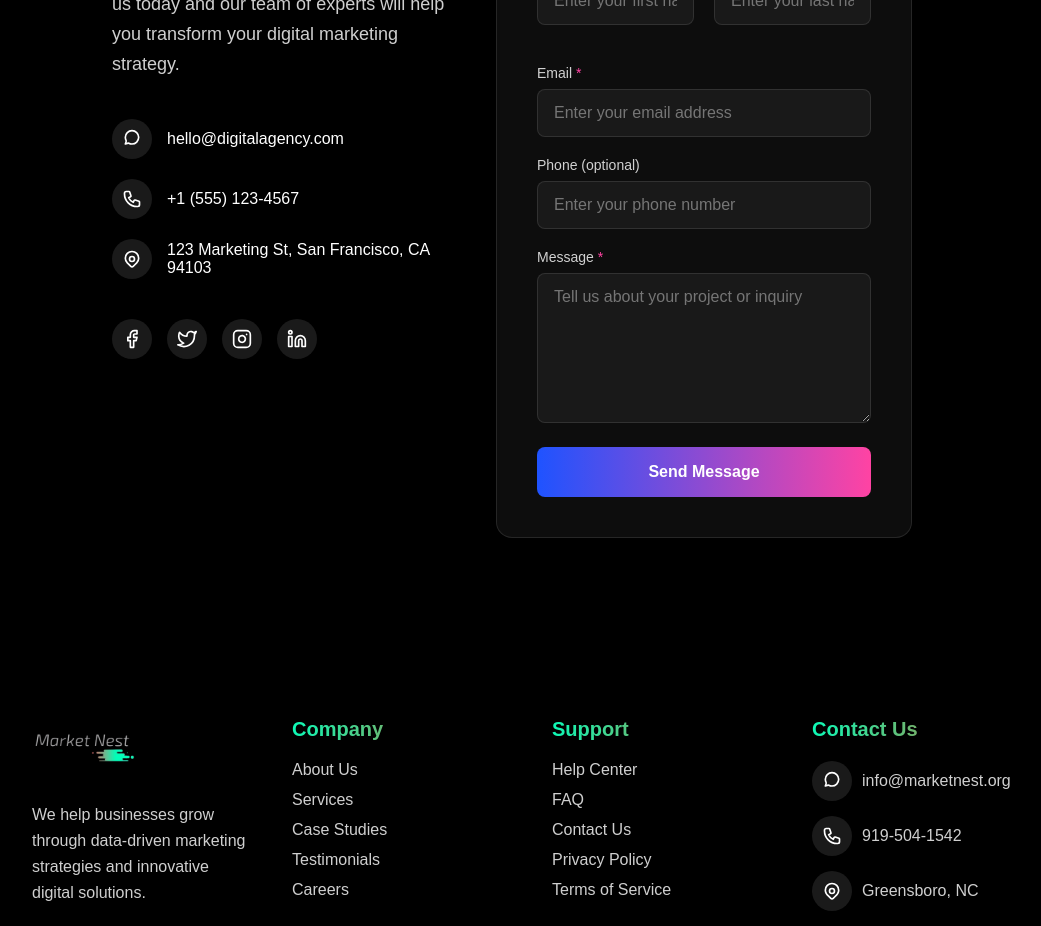
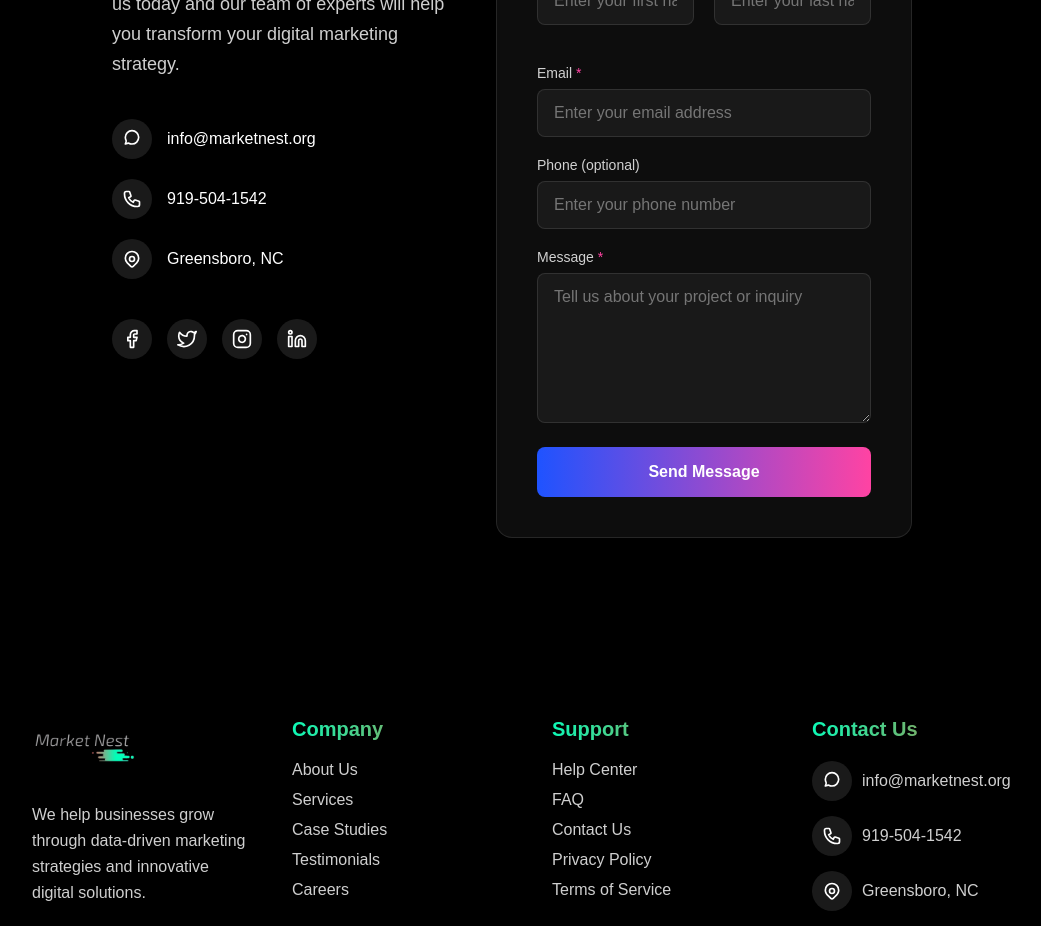
Before and after one commit to philly88r/marketnest, a React (Create React App) app: page / in a window 1280 px wide. Shown: the part 7660-8586 px from the top of the page, without its empty margins (148-1189 px from the left). Built offline with nearby package versions, Linux system fonts and the light colour scheme.

Commit message:
Updated contact information in ContactSection to match footer (info@marketnest.org, 919-504-1542, Greensboro NC)

```diff
--- a/src/components/ContactSection.tsx
+++ b/src/components/ContactSection.tsx
@@ -448,7 +448,7 @@ const ContactSection: React.FC = () => {
                   <path d="M20 10C20 14.4183 16.4183 18 12 18C10.5937 18 9.27223 17.6372 8.12398 17C7.53381 16.6879 4 18 4 18C4 18 5.3121 14.4662 5 13.876C4.36283 12.7278 4 11.4063 4 10C4 5.58172 7.58172 2 12 2C16.4183 2 20 5.58172 20 10Z" stroke="white" strokeWidth="2" strokeLinecap="round" strokeLinejoin="round"/>
                 </svg>
               </IconWrapper>
-              <ContactText>hello@digitalagency.com</ContactText>
+              <ContactText>info@marketnest.org</ContactText>
             </ContactItem>
 
             <ContactItem
@@ -464,7 +464,7 @@ const ContactSection: React.FC = () => {
                   <path d="M3 5C3 3.89543 3.89543 3 5 3H8.27924C8.70967 3 9.09181 3.27543 9.22792 3.68377L10.7257 8.17721C10.8831 8.64932 10.6694 9.16531 10.2243 9.38787L7.96701 10.5165C9.06925 12.9612 11.0388 14.9308 13.4835 16.033L14.6121 13.7757C14.8347 13.3306 15.3507 13.1169 15.8228 13.2743L20.3162 14.7721C20.7246 14.9082 21 15.2903 21 15.7208V19C21 20.1046 20.1046 21 19 21H18C9.71573 21 3 14.2843 3 6V5Z" stroke="white" strokeWidth="2" strokeLinecap="round" strokeLinejoin="round"/>
                 </svg>
               </IconWrapper>
-              <ContactText>+1 (555) 123-4567</ContactText>
+              <ContactText>919-504-1542</ContactText>
             </ContactItem>
 
             <ContactItem
@@ -481,7 +481,7 @@ const ContactSection: React.FC = () => {
                   <path d="M15 12C15 13.6569 13.6569 15 12 15C10.3431 15 9 13.6569 9 12C9 10.3431 10.3431 9 12 9C13.6569 9 15 10.3431 15 12Z" stroke="white" strokeWidth="2" strokeLinecap="round" strokeLinejoin="round"/>
                 </svg>
               </IconWrapper>
-              <ContactText>123 Marketing St, San Francisco, CA 94103</ContactText>
+              <ContactText>Greensboro, NC</ContactText>
             </ContactItem>
           </ContactDetails>
 
```
